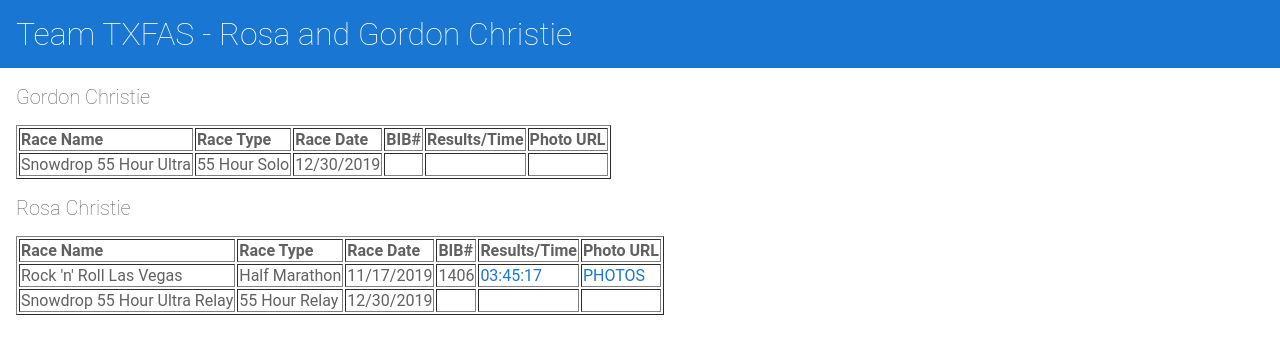
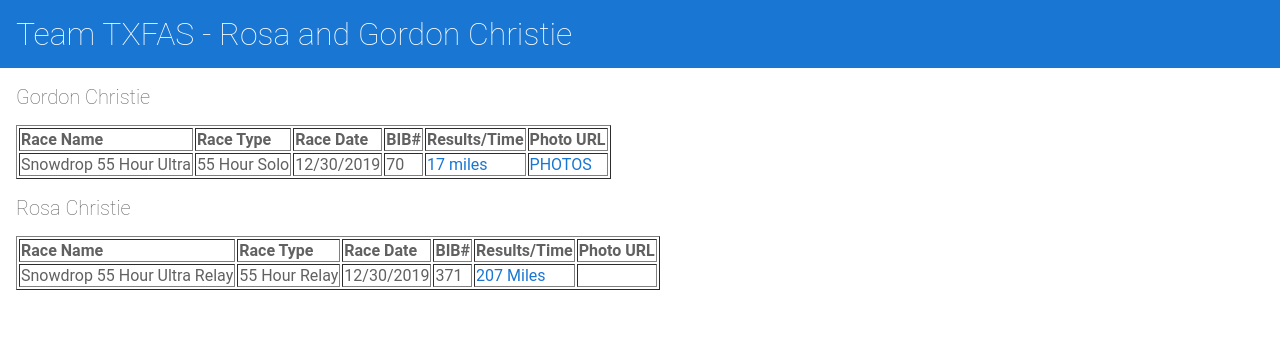
Before and after one commit to gchristie/txfas, an Angular app: page / in a window 1280 px wide. Shown: the top 354 px of the page. Built offline with nearby package versions, Linux system fonts and the light colour scheme.

Commit message:
1 file modified

```diff
--- a/src/app/racedata.ts
+++ b/src/app/racedata.ts
@@ -29,10 +29,10 @@
     name: 'Snowdrop 55 Hour Ultra',
     racedate: '12/30/2019',
     racetype: '55 Hour Solo',
-    bibnumber: '',
-    racetime: '',
-    resultsurl:'',
-    photourl: '',
+    bibnumber: '70',
+    racetime: '17 miles',
+    resultsurl:'https://my.raceresult.com/145480/Live?lang=en#1_BEC6FF',
+    photourl: 'https://photos.app.goo.gl/8UidbZYbVsxjAkwF8',
     status:''
   }
  ,
@@ -58,7 +58,7 @@
 racetime:'03:45:17',
 resultsurl:'https://connect.garmin.com/modern/activity/4262218892',
 photourl:'https://www.finisherpix.com/gallery/photos/en/USD/3393/1406',
-status:''
+status:'Complete'
 }
 ,
    {
@@ -66,9 +66,9 @@
     name: 'Snowdrop 55 Hour Ultra Relay',
     racedate: '12/30/2019',
     racetype: '55 Hour Relay',
-    bibnumber: '',
-    racetime: '',
-    resultsurl:'',
+    bibnumber: '371',
+    racetime: '207 Miles',
+    resultsurl:'https://my.raceresult.com/145480/results?lang=en#2_70740E',
     photourl: '',
     status:''
   }
```
